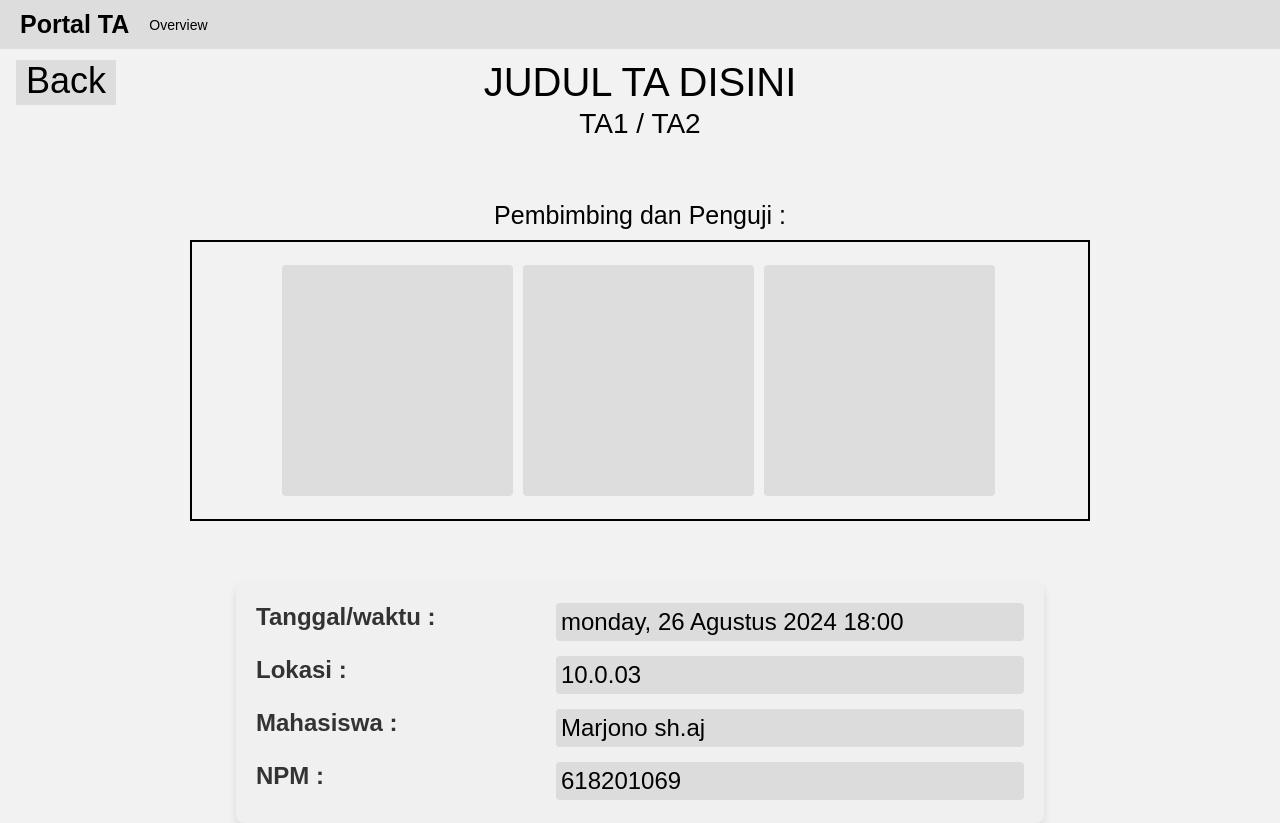
After one commit to benediiiicts/TubesRPL, a Flask app: template AplikasiTA/templates/TAMainPage/Mahasiswa/TApageOverview.html in a window 1280 px wide. The commit adds this page. Run offline with Flask 3, Linux system fonts and the light colour scheme; the template is opened without the code that fills it, so the values that code supplies are empty.

Commit message:
perbaiki front end

```diff
--- a/AplikasiTA/templates/MainPage/Mahasiswa/home.html
+++ b/AplikasiTA/templates/MainPage/Mahasiswa/home.html
@@ -37,7 +37,7 @@
         </div>
 
         <div class="card-grid">
-            <a href="../../TAMainPage/Mahasiswa/TAPage.html">
+            <a href="../../TAMainPage/Mahasiswa/TApageOverview.html">
                 <div class="card">
                     TA 1: deskripsi...
                     <span>2024/2023</span>
--- a/AplikasiTA/templates/TAMainPage/Koordinator/TAPage.html
+++ b/AplikasiTA/templates/TAMainPage/Koordinator/TAPage.html
@@ -59,6 +59,10 @@
                 <input type="number" placeholder="value...">
                 <button class="save-button">save</button>
             </div>
+            <div class="totalnilaigroup">
+                <div id="totalnilai">TOTAL : </div>
+                <div id="boxtotalnilai">value...</div>
+            </div>
         </div>
         <a href="../../BAPPage/Koordinator/BAP.html">
             <button class="done-button">Done</button>
--- a/AplikasiTA/templates/TAMainPage/Mahasiswa/TAPage.html
+++ b/AplikasiTA/templates/TAMainPage/Mahasiswa/TAPage.html
@@ -3,7 +3,7 @@
 <head>
     <meta charset="UTF-8">
     <meta name="viewport" content="width=device-width, initial-scale=1.0">
-    <link rel="stylesheet" href="home.css">
+    <link rel="stylesheet" href="TAPage.css">
     <title>Portal TA</title>
 
 </head>
--- /dev/null
+++ b/AplikasiTA/templates/TAMainPage/Mahasiswa/TApageOverview.html
@@ -0,0 +1,78 @@
+<!DOCTYPE html>
+<html lang="en">
+<head>
+    <meta charset="UTF-8">
+    <meta name="viewport" content="width=device-width, initial-scale=1.0">
+    <link rel="stylesheet" href="TApageOverviewcss.css">
+    <title>Portal TA</title>
+
+</head>
+<body>
+
+    <div class="navbar">
+        <h1>Portal TA</h1>
+        <div class="nav-links">
+          <a href="../../MainPage/Mahasiswa/home.html">Overview</a>
+
+        </div>
+        <!-- <div class="profile">J</div> -->
+    </div>
+    <a href="../../MainPage/Mahasiswa/home.html" id="backbutton">
+      <!-- Back -->
+      <span>Back</span>
+  </a>
+    <div id="judulTA">
+        <p >JUDUL TA DISINI</p>
+    </div>
+    <div id="ketJudul">
+        <p >TA1 / TA2</p>
+    </div>
+    <div id="FotoDosenContainer">
+        <div id="framefotodosen">
+            <div id="innercontainer">
+                <div class="square"></div>
+                <div class="square"></div>
+                <div class="square"></div>
+                <div class="square"></div>
+                <div class="square"></div>
+                <div class="square"></div>
+            </div>
+        </div>
+    </div>
+
+    <p id="titlePembimbing">
+        Pembimbing dan Penguji :
+    </p>
+
+    <div id="TableContainer">
+        <div id="tableContainer">
+          <div class="row">
+            <div class="label">Tanggal/waktu :</div>
+            <div class="data">monday, 26 Agustus 2024 18:00</div>
+          </div>
+          <div class="row">
+            <div class="label">Lokasi :</div>
+            <div class="data">10.0.03</div>
+          </div>
+          <div class="row">
+            <div class="label">Mahasiswa :</div>
+            <div class="data">Marjono sh.aj</div>
+          </div>
+          <div class="row">
+            <div class="label">NPM :</div>
+            <div class="data">618201069</div>
+          </div>
+        </div>
+      </div>
+
+
+
+
+
+
+
+
+
+
+</body>
+</html>
--- /dev/null
+++ b/AplikasiTA/templates/TAMainPage/Mahasiswa/TApageOverviewcss.css
@@ -0,0 +1,192 @@
+body {
+    font-family: Arial, sans-serif;
+    margin: 0;
+    background-color: #f2f2f2;
+    position: relative;
+
+}
+
+.navbar {
+    background-color: #ddd;
+    padding: 10px 20px;
+    display: flex;
+    align-items: center;
+    justify-content: last baseline;
+}
+
+
+.navbar h1 {
+    font-size: 25px;
+    margin: 0;
+}
+
+.navbar .nav-links {
+    display: flex;
+    gap: 20px;
+    padding-left: 20px;
+}
+
+
+
+.navbar .nav-links a {
+    text-decoration: none;
+    color: black;
+    font-size: 14px;
+}
+
+.navbar .nav-links a:hover {
+    color: #ffffff;
+}
+
+.navbar .profile {
+    background-color: green;
+    color: white;
+    font-size: 14px;
+    font-weight: bold;
+    width: 30px;
+    height: 30px;
+    display: flex;
+    justify-content: center;
+    align-items: center;
+    border-radius: 50%;
+}
+
+#backbutton{
+
+    position: absolute;
+    width: 100px;
+    height : 45px;
+    /* border-style: solid; */
+    top:60px;
+    left:16px;
+    font-size: 36px;
+
+    display: flex;
+    justify-content: center;
+    background-color: #ddd;
+    color: inherit;           /* Inherits the color from the parent or sets it to default */
+    text-decoration: none;
+
+    z-index: 10;
+
+}
+
+
+
+#judulTA{
+    position: absolute;
+    top:20px;
+    /* left:518px; */
+    font-size: 40px;
+    /* background-color: black; */
+    width: 100%;
+    display: flex;
+    justify-content: center;
+
+
+}
+
+#ketJudul{
+    position: absolute;
+    top:80px;
+    /* left:646px; */
+    font-size: 28px;
+    width: 100%;
+    display: flex;
+    justify-content: center;
+}
+
+#FotoDosenContainer{
+    position: absolute;
+    /* background-color: aqua; */
+    top:230px;
+    /* left:646px; */
+    font-size: 28px;
+    width: 100%;
+    height : 300px;
+
+    display: flex; /* Enables Flexbox */
+    justify-content: center; /* Centers horizontally */
+    align-items: center; /* Centers vertically */
+
+
+}
+
+
+
+#titlePembimbing {
+    position: absolute; /* Allow precise positioning */
+    top: 190px; /* Center vertically */
+    left: 50%; /* Center horizontally */
+    transform: translate(-50%, -50%); /* Adjust for the element's own dimensions */
+    font-size: 25px; /* Adjust font size as needed */
+    text-align: center; /* Ensure text aligns in the center if multiline */
+}
+#framefotodosen{
+    /* position: absolute; */
+    border-style: solid;
+    border-width: 2px;
+    height: 277px;
+    width : 70%;
+    display: flex; /* Enables Flexbox */
+    justify-content: center; /* Centers horizontally */
+    align-items: center; /* Centers vertically */
+
+}
+#innercontainer {
+    width: 80%; /* Adjust as needed */
+    height: 231px;
+    display: flex; /* Enables Flexbox for horizontal alignment */
+    /* border-style: solid; */
+    align-items: center; /* Centers the squares vertically */
+    overflow-x: auto; /* Allows horizontal scrolling */
+    overflow-y: hidden; /* Prevent vertical scroll */
+    gap : 10px;
+}
+
+.square {
+    width: 231px;
+    height: 231px;
+    background-color: #ddd;
+    border-radius: 4px;
+    /* border-style: solid; */
+    flex-shrink: 0; /* Prevent the square from shrinking */
+}
+
+/* Table container with absolute positioning */
+/* Table container with absolute positioning */
+#tableContainer {
+    position: absolute; /* Use absolute positioning */
+    top: 583px; /* Position it 583px from the top */
+    left: 50%; /* Center horizontally */
+    transform: translateX(-50%); /* Adjust to perfectly center horizontally */
+    width: 60%; /* Set the width of the container */
+    height: 200px; /* Set the height of the container */
+    background-color: #f0f0f0; /* Light background color */
+    border-radius: 8px; /* Optional rounded corners */
+    padding: 20px; /* Adds space inside the table */
+    box-shadow: 0 4px 8px rgba(0, 0, 0, 0.1); /* Optional shadow */
+    font-size: 24px; /* Set font size to 24px for the entire table */
+  }
+
+  /* Styling for each row */
+  .row {
+    display: flex;
+    margin-bottom: 15px; /* Adds space between rows */
+  }
+
+  /* Label styling */
+  .label {
+    width: 300px; /* Fixed width for labels */
+    font-weight: bold; /* Makes labels bold */
+    color: #333; /* Dark color for labels */
+  }
+
+  /* Data cell styling */
+  .data {
+    flex: 1; /* Takes up the remaining space */
+    background-color: #dcdcdc; /* Gray background for data cells */
+    padding: 5px; /* Adds padding inside data cells */
+    border-radius: 4px; /* Rounded corners for data cells */
+    text-align: left; /* Aligns text to the left */
+  }
--- a/AplikasiTA/templates/TAMainPage/Pembimbing/TAPage.html
+++ b/AplikasiTA/templates/TAMainPage/Pembimbing/TAPage.html
@@ -63,6 +63,11 @@
                 <input type="number" placeholder="value...">
                 <button class="save-button">save</button>
             </div>
+
+            <div class="totalnilaigroup">
+                <div id="totalnilai">TOTAL : </div>
+                <div id="boxtotalnilai">value...</div>
+            </div>
         </div>
 
         <div class="catatan">
--- a/AplikasiTA/templates/TAMainPage/Penguji/TAPage.html
+++ b/AplikasiTA/templates/TAMainPage/Penguji/TAPage.html
@@ -63,6 +63,11 @@
                 <input type="number" placeholder="value...">
                 <button class="save-button">save</button>
             </div>
+
+            <div class="totalnilaigroup">
+                <div id="totalnilai">TOTAL : </div>
+                <div id="boxtotalnilai">value...</div>
+            </div>
         </div>
         <a href="../../BAPPage/Penguji/BAP.html">
             <button class="done-button">Done</button>
```
Also changed, not shown: AplikasiTA/templates/MainPage/Mahasiswa/homever2.css (added, +166 -0 lines), AplikasiTA/templates/MainPage/Mahasiswa/homever2.html (added, +103 -0 lines), AplikasiTA/templates/TAMainPage/Koordinator/TAPage.css (+48 -5 lines), AplikasiTA/templates/TAMainPage/Pembimbing/TAPage.css (+47 -5 lines), AplikasiTA/templates/TAMainPage/Penguji/TAPage.css (+49 -5 lines).
